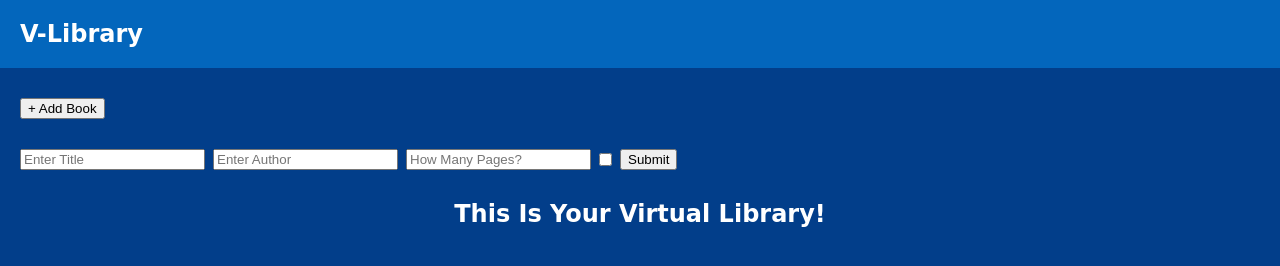
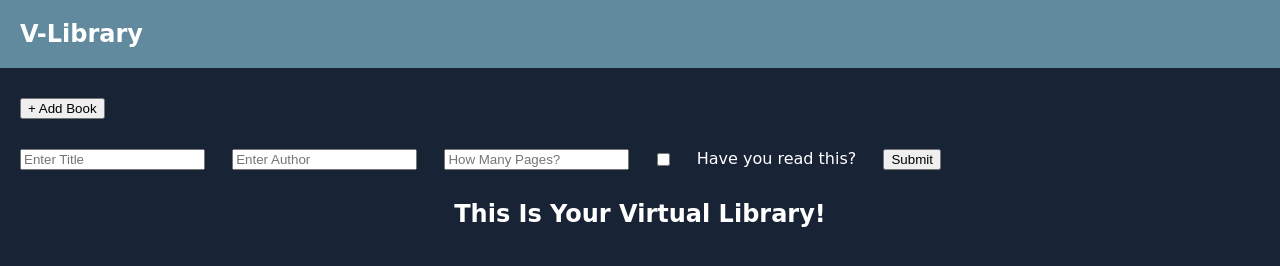
Before and after one commit to Sisyphus6ix/Library, a plain HTML site: page index.html in a window 1280 px wide. Both pictures are taken after a click on the element "+ Add Book". Drawn offline with Linux system fonts and the light colour scheme; a web font is replaced by a local one.

Commit message:
Finishing touches

```diff
--- a/index.html
+++ b/index.html
@@ -1,11 +1,11 @@
 <!DOCTYPE html>
 <html lang="en">
   <head>
-    <meta charset="UTF-8">
-    <meta http-equiv="X-UA-Compatible" content="IE=edge">
-    <meta name="viewport" content="width=device-width, initial-scale=1.0">
-    <link rel="stylesheet" href="style.css">
-    <title>Library</title>
+    <meta charset="UTF-8" />
+    <meta http-equiv="X-UA-Compatible" content="IE=edge" />
+    <meta name="viewport" content="width=device-width, initial-scale=1.0" />
+    <link rel="stylesheet" href="style.css" />
+    <title>Library App</title>
   </head>
   <body>
     <div class="main-container">
--- a/script.js
+++ b/script.js
@@ -22,20 +22,27 @@ let bookStatusForm = false;
 // Function for making form
 const createForm = () => {
   // Creating div for form
-  let makeForm = document.createElement("div");
+  let makeForm = document.createElement("form");
 
   // Form contents
   bookTitleForm = document.createElement("input");
   bookTitleForm.setAttribute("type", "text");
   bookTitleForm.setAttribute("placeholder", "Enter Title");
+  bookTitleForm.required = true;
   bookAuthorForm = document.createElement("input");
   bookAuthorForm.setAttribute("type", "text");
   bookAuthorForm.setAttribute("placeholder", "Enter Author");
+  bookAuthorForm.required = true;
   bookPagesForm = document.createElement("input");
   bookPagesForm.setAttribute("type", "number");
   bookPagesForm.setAttribute("placeholder", "How Many Pages?");
+  bookPagesForm.required = true;
   bookStatusForm = document.createElement("input");
   bookStatusForm.setAttribute("type", "checkbox");
+  bookStatusForm.setAttribute("name", "checkbox");
+  let statusLabel = document.createElement("label");
+  statusLabel.setAttribute("for", "checkbox");
+  statusLabel.innerText = "Have you read this?";
   let formSubmit = document.createElement("input");
   formSubmit.setAttribute("type", "submit");
   formSubmit.setAttribute("name", "submit");
@@ -47,10 +54,11 @@ const createForm = () => {
   makeForm.appendChild(bookAuthorForm);
   makeForm.appendChild(bookPagesForm);
   makeForm.appendChild(bookStatusForm);
+  makeForm.appendChild(statusLabel);
   makeForm.appendChild(formSubmit);
 
   // EventListener for using submit button in form
-  submitButton[0].addEventListener("click", storeInArray);
+  submitButton[0].addEventListener("submit", storeInArray);
 
   // returning variables to update their value
   return bookTitleForm, bookAuthorForm, bookPagesForm, bookStatusForm;
@@ -64,10 +72,10 @@ const storeInArray = () => {
   let userStatus = bookStatusForm.checked;
 
   // Checking if book has been read or not
-  if (userStatus == true){
-    userStatus = 'Read'
+  if (userStatus == true) {
+    userStatus = "Read";
   } else {
-    userStatus = 'Not Read'
+    userStatus = "Not Read";
   }
 
   bookInfo = new book(userTitle, userAuthor, userPages, userStatus);
@@ -99,7 +107,7 @@ const updatingHTML = () => {
     let bookPages = document.createElement("p");
     let bookStatus = document.createElement("p");
     let removeBtn = document.createElement("button");
-    bookStatus.setAttribute('id', 'bookStatus')
+    bookStatus.setAttribute("id", "bookStatus");
     removeBtn.setAttribute("type", "button");
     removeBtn.setAttribute("name", "removeBtn");
     removeBtn.setAttribute("index", i);
--- a/style.css
+++ b/style.css
@@ -1,4 +1,4 @@
-@import url('https://fonts.googleapis.com/css2?family=Zen+Dots&display=swap');
+@import url("https://fonts.googleapis.com/css2?family=Zen+Dots&display=swap");
 
 * {
   margin: 0px;
@@ -8,16 +8,17 @@
   display: flex;
   flex-direction: column;
   color: white;
-    font-family: 'Zen Dots', cursive;
-    background-color: #023E8A;
+  font-family: "Zen Dots", cursive;
+  background-color: #192336;
   gap: 10px;
   height: 100vh;
+  min-width: fit-content;
 }
 
 #header {
   display: flex;
   padding: 20px;
-    background-color: #0366bc;
+  background-color: #628a9e;
 }
 
 #button {
@@ -30,16 +31,16 @@
   padding: 20px 0px 0px 20px;
 }
 
-#form > div {
+#form > form {
   display: flex;
-    align-items: center;
-    gap: 8px;
+  flex-wrap: wrap;
+  align-content: center;
+  gap: 1.7rem;
 }
 
 #caption {
   display: flex;
   justify-content: center;
-    /* text-align: center; */
   font-size: 1.5rem;
   padding: 20px;
 }
@@ -52,14 +53,14 @@
   gap: 4rem;
 }
 
-#books > div{
+#books > div {
   display: flex;
   flex-direction: column;
   gap: 5px;
 }
 
 #books p {
-    font-size: .9rem;
+  font-size: 0.9rem;
 }
 
 button:hover {
```
Also changed, not shown: 1 other file. Lines whose indentation alone changed are shown as unchanged.
